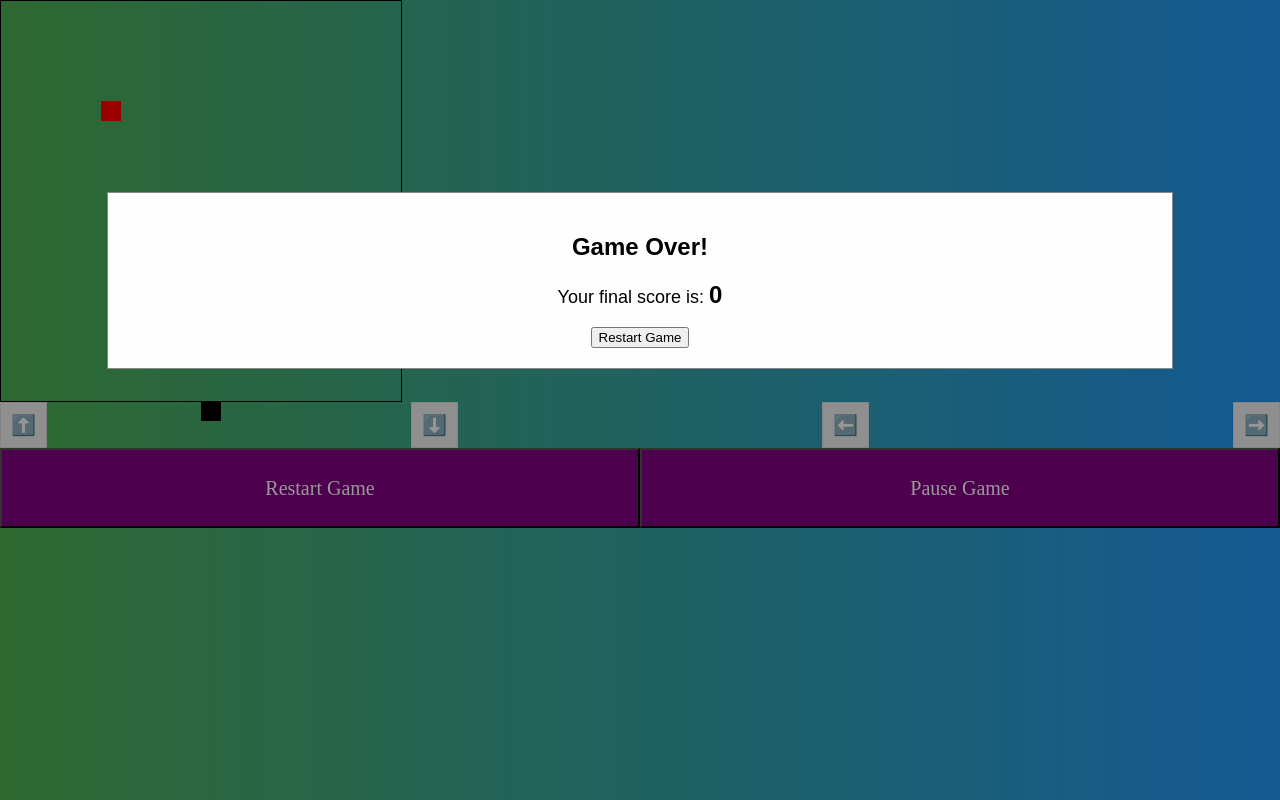
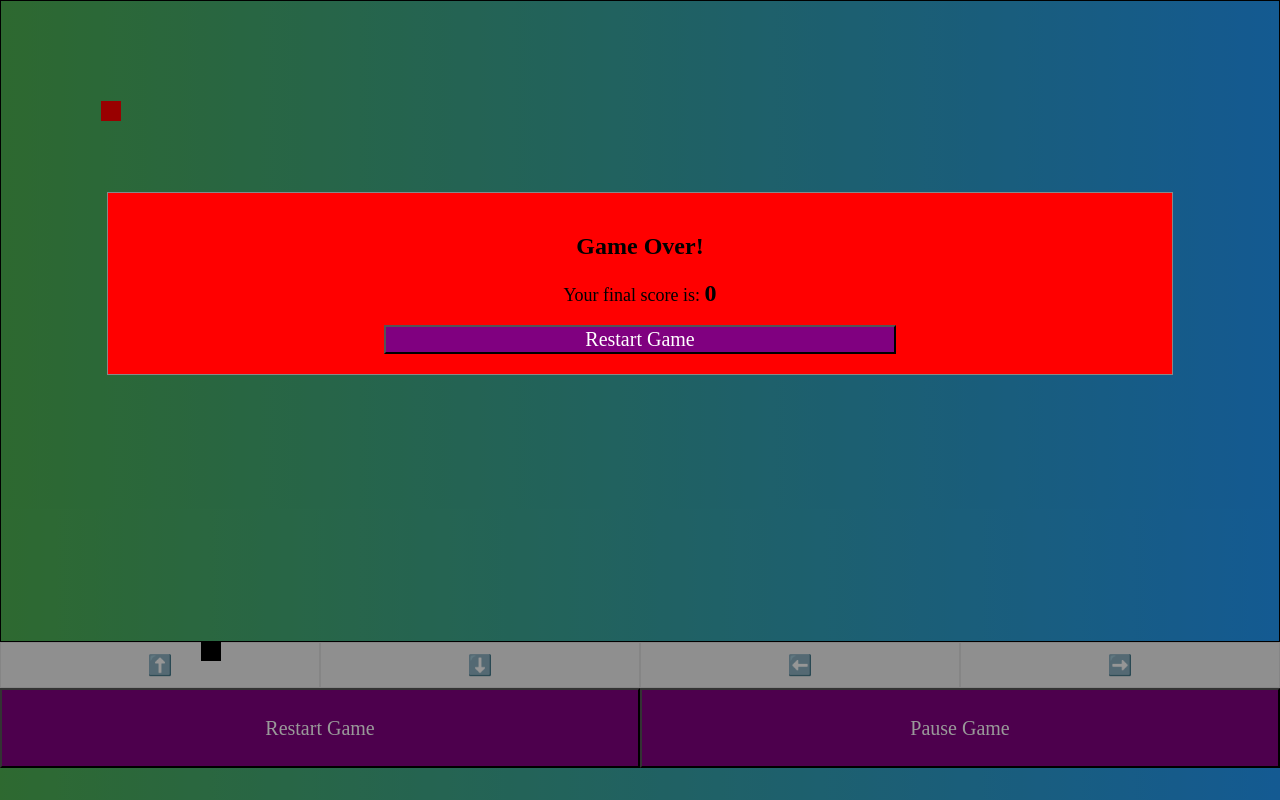
Before and after one commit to SauravPatel027/snake, a plain HTML site: page index.html in a window 1280 px wide. Drawn offline with Linux system fonts and the light colour scheme.

Commit message:
Update styles.css

```diff
--- a/styles.css
+++ b/styles.css
@@ -7,13 +7,23 @@ body {
 .container {
     display: flex;
 }
+.dot.head {
+    background: transparent;
+    border-left: 10px solid transparent;
+    border-right: 10px solid transparent;
+    border-bottom: 20px solid #000;
+}
 
-#game-board {
+
+
+    #game-board {
     position: relative;
-    height: 400px;
-    width: 400px;
+    height: 80vh; /* 80% of the viewport height */
+    width: 100vw; /* 80% of the viewport width */
     border: 1px solid black;
 }
+
+
 
 .score-column {
     margin-left: 20px;
@@ -25,7 +35,20 @@ body {
     width: 20px;
     background: #000;
 }
+#game-over-modal .modal-content {
+    background-color: red;
+    font-family: 'Times New Roman';
+    /* ... existing styles ... */
+}
 
+#restart-button-modal {
+    width: 50%;
+    font-size: 20px;
+    background-color: purple;
+    color: white;
+    font-family: 'Times New Roman';
+    /* ... existing styles ... */
+}
 .apple {
     position: absolute;
     height: 20px;
@@ -64,6 +87,8 @@ body {
 .arrows-container {
   display: flex;
   justify-content: space-between;
+width: 100%
+margin-top: 10px
 }
 
 .arrow-button {
@@ -72,6 +97,7 @@ body {
   cursor: pointer;
   padding: 10px;
   font-size: 20px;
+width: 25%
 }
 
 
```
